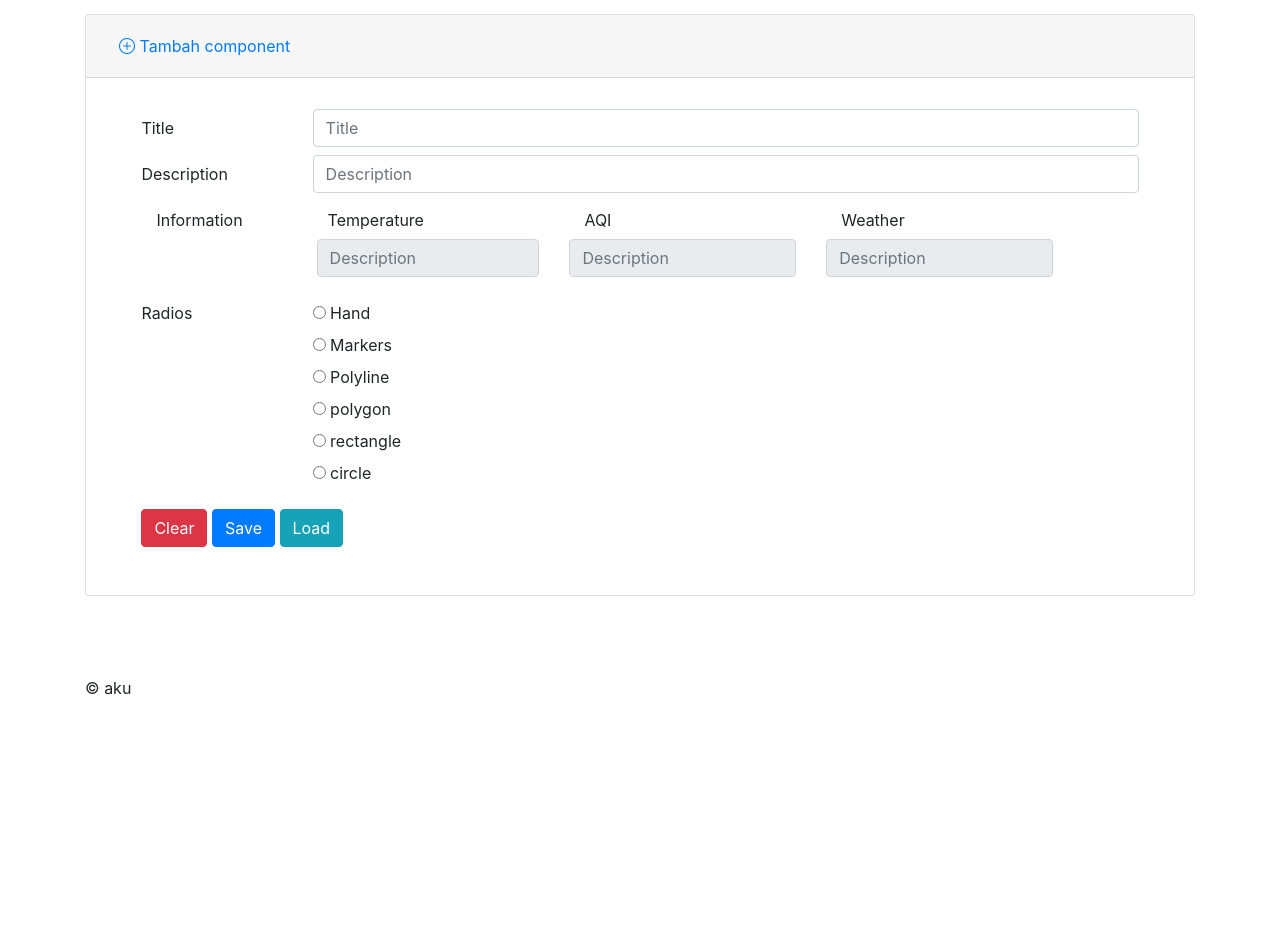
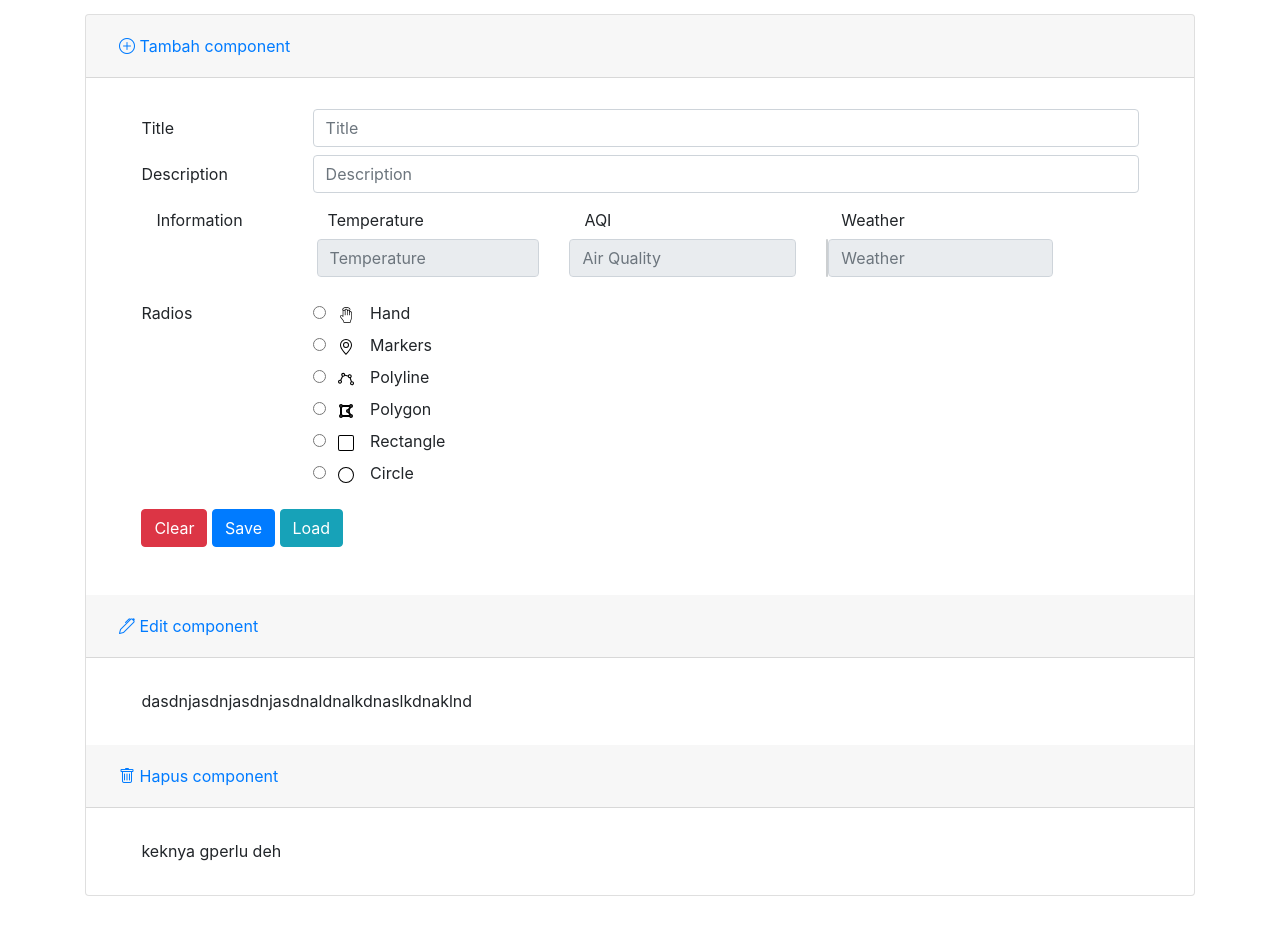
Before and after one commit to Yarizk/map, a Node server app: page / in a window 1280 px wide. Shown: the part 840-1781 px from the top of the page. Before the commit the page ends 1535 px from the top, so only its background shows below. Run offline with Node 20, Linux system fonts and the light colour scheme; some libraries are stand-ins or nearby versions.

Commit message:
adding more svg and styling

```diff
--- a/public/script.js
+++ b/public/script.js
@@ -116,7 +116,19 @@ async function getAQI(lat, long) {
   const response = await axios.get(
     `https://api.waqi.info/feed/geo:${lat};${long}/?token=4b425bd3bd6267a0e9211736d91ccea0ecf19308`
   );
-  return response.data.data.aqi;
+  if(response.data.data.aqi >= 0 && response.data.data.aqi < 50){
+    return response.data.data.aqi + " (Baik)";
+  } else if (response.data.data.aqi >= 50 && response.data.data.aqi < 100){
+    return response.data.data.aqi + " (Sedang)";
+  } else if (response.data.data.aqi >= 100 && response.data.data.aqi < 150){
+    return response.data.data.aqi + " (Tidak Sehat)";
+  } else if (response.data.data.aqi >= 150 && response.data.data.aqi < 200){
+    return response.data.data.aqi + " (Sangat Tidak Sehat)";
+  } else if (response.data.data.aqi >= 200 ){
+    return response.data.data.aqi + " (Berbahaya)";
+  } else {
+    return "Tidak Tersedia";
+  }
 }
 
 map.on("click", async function (e) {
@@ -154,12 +166,13 @@ map.on("click", async function (e) {
   }
   document.getElementById("inputTemp").value = temp[0];
   document.getElementById("inputWeather").value = temp[1];
+  document.getElementById("inputWeatherImg").src = temp[2];
   document.getElementById("inputAir").value = aqi;
 });
 
 // custom map marker
 var myIcon = L.icon({
-  iconUrl: "map.svg",
+  iconUrl: "./svg/map.svg",
   iconSize: [30, 30],
   iconAnchor: [15, 15],
   popupAnchor: [0, -15],
--- a/public/style.css
+++ b/public/style.css
@@ -14,6 +14,9 @@
     width: 100%;
     margin: 5rem auto;
 }
+#inputWeatherImg{
+    background-color: #E9ECEF;
+}
 .card{
     white-space: nowrap;
 
@@ -26,3 +29,15 @@
     margin: 2rem auto;
     width: 90%;
 }
+
+.weather{
+    display:flex;
+    flex-direction: row;
+}
+
+.icon{
+    width: 1rem;
+    height: 1rem;
+    margin-left: 0.5rem;
+    margin-right: 1rem;
+}
--- a/views/map.ejs
+++ b/views/map.ejs
@@ -10,14 +10,16 @@
                         <div class="card">
                             <div class="card-header" id="headingOne">
                                 <h2 class="mb-0">
-
-                          <button class="btn btn-link btn-block text-left" type="button" data-toggle="collapse" data-target="#collapseOne" aria-expanded="true" aria-controls="collapseOne">
+                                    <button class="btn btn-link btn-block text-left" type="button"
+                                        data-toggle="collapse" data-target="#collapseOne" aria-expanded="true"
+                                        aria-controls="collapseOne">
                                         <i class="bi bi-plus-circle"></i>
                                         Tambah component
                                     </button>
                                 </h2>
                             </div>
-                      <div id="collapseOne" class="collapse show" aria-labelledby="headingOne" data-parent="#accordionExample">
+                            <div id="collapseOne" class="collapse show" aria-labelledby="headingOne"
+                                data-parent="#accordionExample">
                                 <div class="form-group row">
                                     <label for="inputEmail3" class="col-sm-2 col-form-label">Title</label>
                                     <div class="col-sm-10 mb-2">
@@ -25,7 +27,8 @@
                                     </div>
                                     <label for="inputEmail3" class="col-sm-2 col-form-label">Description</label>
                                     <div class="col-sm-10 mb-2">
-                        <input type="text" class="form-control" id="inputDescription" placeholder="Description">
+                                        <input type="text" class="form-control" id="inputDescription"
+                                            placeholder="Description">
                                     </div>
                                     <div class="col-sm-2 mb-2">
                                         <label for="inputEmail3" class="col-sm-2 col-form-label ">Information</label>
@@ -33,37 +36,54 @@
                                     <div class="col-sm-3">
                                         <label for="inputEmail3" class="col-sm-2 col-form-label ">Temperature</label>
                                         <div class="col-xs-1 ml-1 mb-2">
-                            <input type="text" class="form-control " readonly id="inputTemp" placeholder="Description">
+                                            <input type="text" class="form-control " readonly id="inputTemp"
+                                                placeholder="Temperature">
                                         </div>
                                     </div>
                                     <div class="col-sm-3">
                                         <label for="inputEmail3" class="col-sm-2 col-form-label ">AQI</label>
                                         <div class="col-xs-3 mb-2">
-                        <input type="text" class="form-control " readonly id="inputAir" placeholder="Description">
-                    </div></div>
+                                            <input type="text" class="form-control " readonly id="inputAir"
+                                                placeholder="Air Quality">
+                                        </div>
+                                    </div>
                                     <div class="col-sm-3">
                                         <label for="inputEmail3" class="col-sm-2 col-form-label ">Weather</label>
-                    <div class="col-xs-3  mb-2">
-                        <input type="text" class="form-control " readonly id="inputWeather" placeholder="Description">
-                    </div></div>
+                                        <div class="col-xs-3  mb-2 weather">
+                                            <img src="" class="card" alt="" id="inputWeatherImg">
+                                            <input type="text" class="form-control " readonly id="inputWeather"
+                                                placeholder="Weather">
+                                        </div>
+                                    </div>
 
                                 </div>
                                 <fieldset class="form-group">
                                     <div class="row">
                                         <legend class="col-form-label col-sm-2 pt-0">Radios</legend>
                                         <div class="col-sm-10">
-                            <input type="radio" name="choose" id="hand" value="hand" onchange="choose()">
-                            <label for="Hand">Hand</label> <br>
-                            <input type="radio" name="choose" id="marker" value="marker" onchange="choose()">
-                            <label for="Markers">Markers</label><br>
-                            <input type="radio" name="choose" id="line" value="line" onchange="choose()">
-                            <label for="Polyline">Polyline</label><br>
-                            <input type="radio" name="choose" id="polygon" value="polygon" onchange="choose()">
-                            <label for="Polyline">polygon</label><br>
-                            <input type="radio" name="choose" id="rectangle" value="rectangle" onchange="choose()">
-                            <label for="Polyline">rectangle</label><br>
-                            <input type="radio" name="choose" id="circle" value="circle" onchange="choose()">
-                            <label for="Polyline">circle</label><br>
+                                            <input type="radio" name="choose" id="hand" value="hand"
+                                                onchange="choose()">
+                                            <label for="Hand"><img class="icon" src="./svg/hand.svg">Hand</label> <br>
+                                            <input type="radio" name="choose" id="marker" value="marker"
+                                                onchange="choose()">
+                                            <label for="Markers"><img class="icon"
+                                                    src="./svg/geo-alt.svg">Markers</label><br>
+                                            <input type="radio" name="choose" id="line" value="line"
+                                                onchange="choose()">
+                                            <label for="Polyline"><img class="icon"
+                                                    src="./svg/polyline.svg">Polyline</label><br>
+                                            <input type="radio" name="choose" id="polygon" value="polygon"
+                                                onchange="choose()">
+                                            <label for="Polyline"> <img class="icon"
+                                                    src="./svg/polygon.svg">Polygon</label><br>
+                                            <input type="radio" name="choose" id="rectangle" value="rectangle"
+                                                onchange="choose()">
+                                            <label for="Polyline"><img class="icon"
+                                                    src="./svg/square.svg">Rectangle</label><br>
+                                            <input type="radio" name="choose" id="circle" value="circle"
+                                                onchange="choose()">
+                                            <label for="Polyline"><img class="icon"
+                                                    src="./svg/circle.svg">Circle</label><br>
                                         </div>
                                     </div>
                                 </fieldset>
@@ -76,23 +96,54 @@
                                     </div>
                                 </div>
                             </div>
+
+
+                            <div class="card-header" id="headingTwo">
+                                <h2 class="mb-0">
+                                    <button class="btn btn-link btn-block text-left" type="button"
+                                        data-toggle="collapse" data-target="#collapseTwo" aria-expanded="true"
+                                        aria-controls="collapseTwo">
+                                        <i class="bi bi-pen"></i>
+                                        Edit component
+                                    </button>
+                                </h2>
+                            </div>
+                            <div id="collapseTwo" class="collapse show" aria-labelledby="headingTwo"
+                                data-parent="#accordionExample">
+                                dasdnjasdnjasdnjasdnaldnalkdnaslkdnaklnd
+                            </div>
+
+                            <div class="card-header" id="headingThree">
+                                <h2 class="mb-0">
+                                    <button class="btn btn-link btn-block text-left" type="button"
+                                        data-toggle="collapse" data-target="#collapseThree" aria-expanded="true"
+                                        aria-controls="collapseThree">
+                                        <i class="bi bi-trash"></i>
+                                        Hapus component
+                                    </button>
+                                </h2>
+                            </div>
+                            <div id="collapseThree" class="collapse show" aria-labelledby="headingThree"
+                                data-parent="#accordionExample">
+                                keknya gperlu deh </div>
+
                         </div>
                     </div>
-
-
-
-
                     <div class="footer">
                         <p>© aku</p>
-
-        </div></div>
+                    </div>
+            </div>
 
     </body>
     <script src="https://unpkg.com/axios/dist/axios.min.js"></script>
     <script src="script.js">
     </script>
-    <script src="https://code.jquery.com/jquery-3.5.1.slim.min.js" integrity="sha384-DfXdz2htPH0lsSSs5nCTpuj/zy4C+OGpamoFVy38MVBnE+IbbVYUew+OrCXaRkfj" crossorigin="anonymous"></script>
-<script src="https://cdn.jsdelivr.net/npm/bootstrap@4.5.3/dist/js/bootstrap.bundle.min.js" integrity="sha384-ho+j7jyWK8fNQe+A12Hb8AhRq26LrZ/JpcUGGOn+Y7RsweNrtN/tE3MoK7ZeZDyx" crossorigin="anonymous"></script>
+    <script src="https://code.jquery.com/jquery-3.5.1.slim.min.js"
+        integrity="sha384-DfXdz2htPH0lsSSs5nCTpuj/zy4C+OGpamoFVy38MVBnE+IbbVYUew+OrCXaRkfj"
+        crossorigin="anonymous"></script>
+    <script src="https://cdn.jsdelivr.net/npm/bootstrap@4.5.3/dist/js/bootstrap.bundle.min.js"
+        integrity="sha384-ho+j7jyWK8fNQe+A12Hb8AhRq26LrZ/JpcUGGOn+Y7RsweNrtN/tE3MoK7ZeZDyx"
+        crossorigin="anonymous"></script>
 
 
 
```
Also changed, not shown: public/svg/circle.svg (added), public/svg/geo-alt.svg (added), public/svg/hand.svg (added), public/svg/map.svg (renamed from public/map.svg), public/svg/polygon.svg (added), public/svg/polyline.svg (added), public/svg/square.svg (added). Lines whose indentation alone changed are shown as unchanged.
